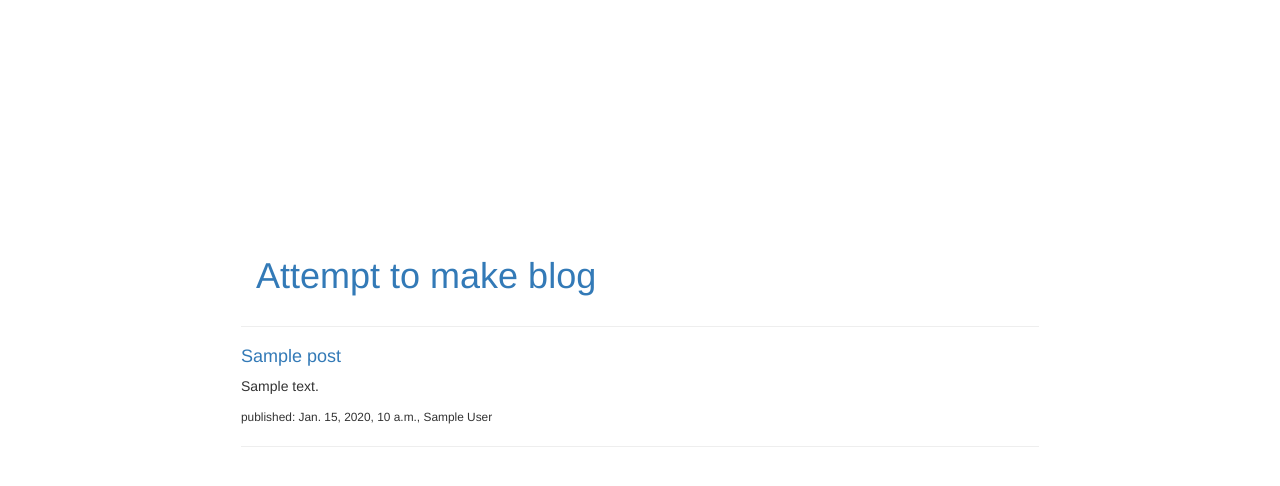
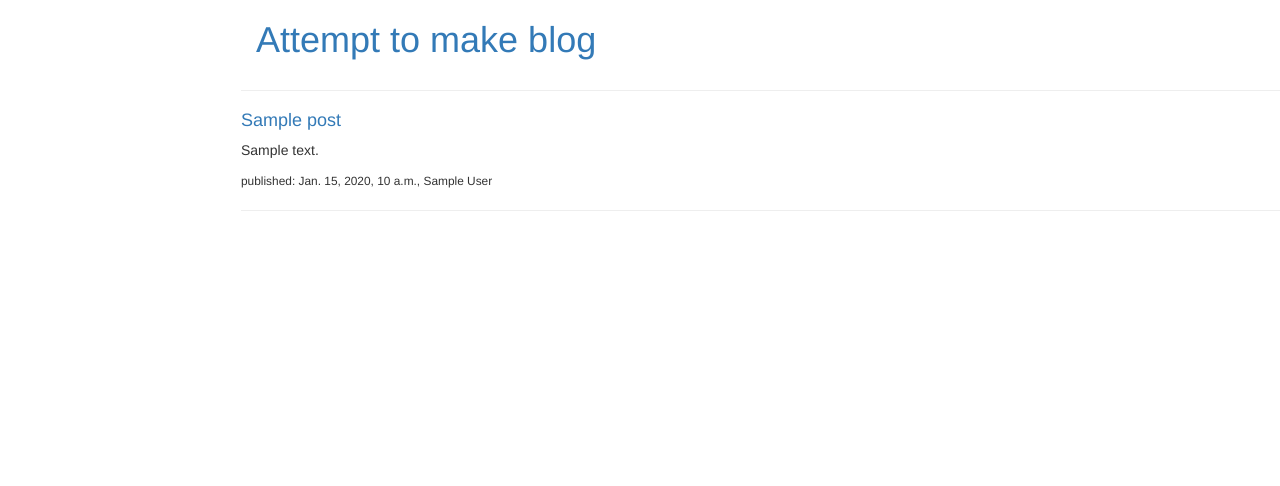
Before and after one commit to aabkn/first-blog, a Django app: template blog/templates/blog/post_list.html in a window 1280 px wide. Shown: the top 486 px of the page. Run offline with Django 3.2, Linux system fonts and the light colour scheme; the template is opened without the code that fills it: most values are stand-ins (such as "Sample title", 1, 10 or a date in 2020); some libraries are stand-ins or nearby versions.

Commit message:
CSS with margin-left

```diff
--- a/blog/static/css/main.css
+++ b/blog/static/css/main.css
@@ -1,3 +1,3 @@
 body {
-    margin: 20%;
+    margin-left: 20%;
 }
```
